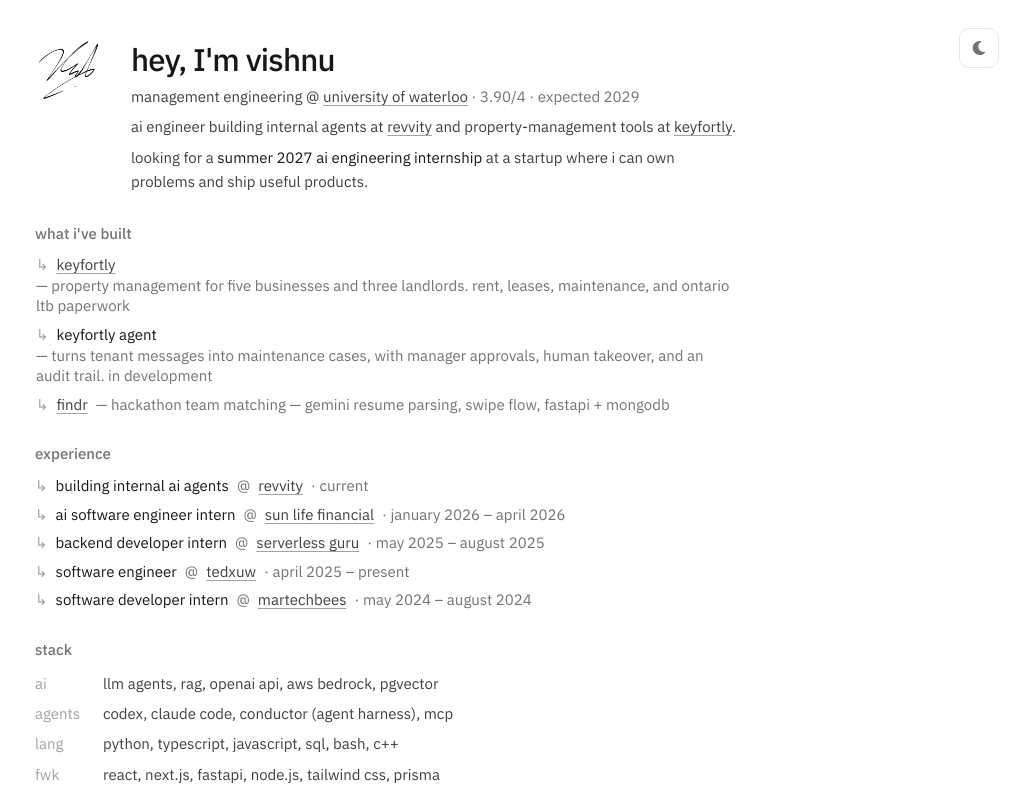
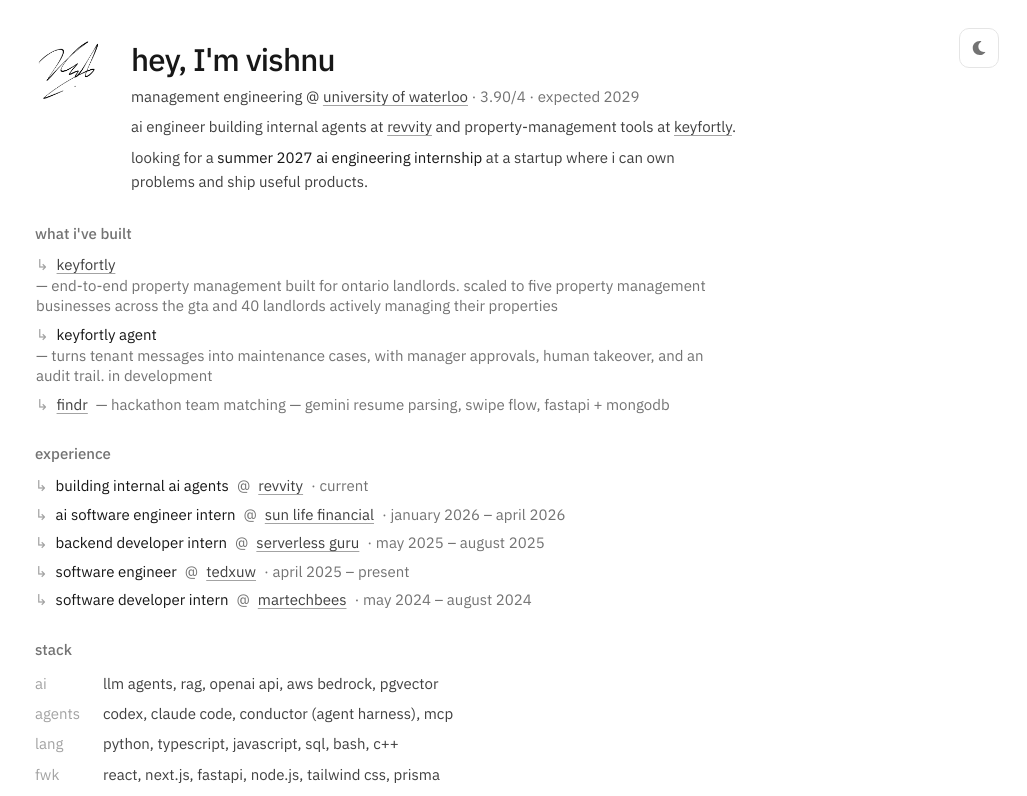
Before and after one commit to Vishnu123vis/VishnuSubramaniPortfolio, a Next.js app: page / in a window 1280 px wide. Shown: the top 796 px of the page, without its empty margins (253-1280 px from the left). Built offline with nearby package versions, Linux system fonts and the light colour scheme.

Commit message:
Update Keyfortly positioning and active customer figures

```diff
--- a/src/data/projects.ts
+++ b/src/data/projects.ts
@@ -13,7 +13,7 @@
 export const projects: Project[] = [
   {
     title: "Keyfortly",
-    tagline: "property management for five businesses and three landlords. rent, leases, maintenance, and Ontario LTB paperwork",
+    tagline: "end-to-end property management built for Ontario landlords. scaled to five property management businesses across the GTA and 40 landlords actively managing their properties",
     description: "Property-management SaaS built and operated end to end.",
     period: "Ongoing",
     technologies: ["React", "TypeScript", "AWS", "DynamoDB"],
```
